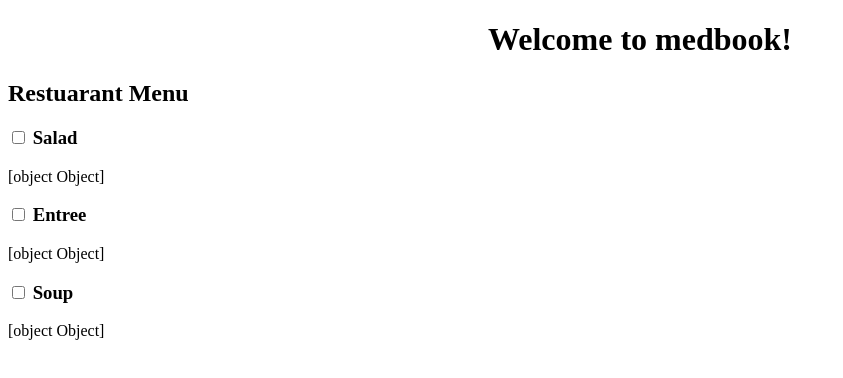
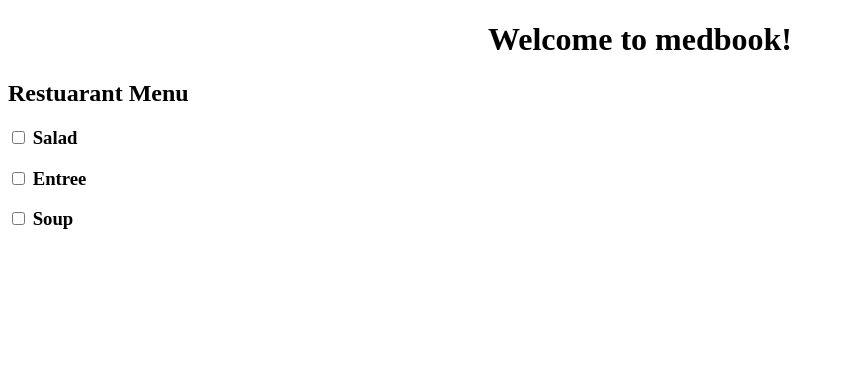
Before and after one commit to Domminique/medbook, an Angular app: page / in a window 1280 px wide. Shown: the top 378 px of the page, without its empty margins (0-843 px from the left). Built offline with nearby package versions, Linux system fonts and the light colour scheme.

Commit message:
add *ngIf

```diff
--- a/src/app/app.component.html
+++ b/src/app/app.component.html
@@ -12,7 +12,7 @@
   <h3>
     <input [checked]="dish.checked" type="checkbox" > {{ dish.name }}
   </h3>
-  <p *ngIf="dish">
-    {{ dish }}
+  <p *ngIf="dish.checked=='true'">
+    {{ dish}}
   </p>
 </div>
--- a/src/app/app.component.ts
+++ b/src/app/app.component.ts
@@ -9,6 +9,7 @@ import { Component } from '@angular/core';
 export class AppComponent {
   title = 'medbook';
   checked : boolean;
+  show: boolean = true;
   dishes =  [
     {
     name: 'Salad',
```
